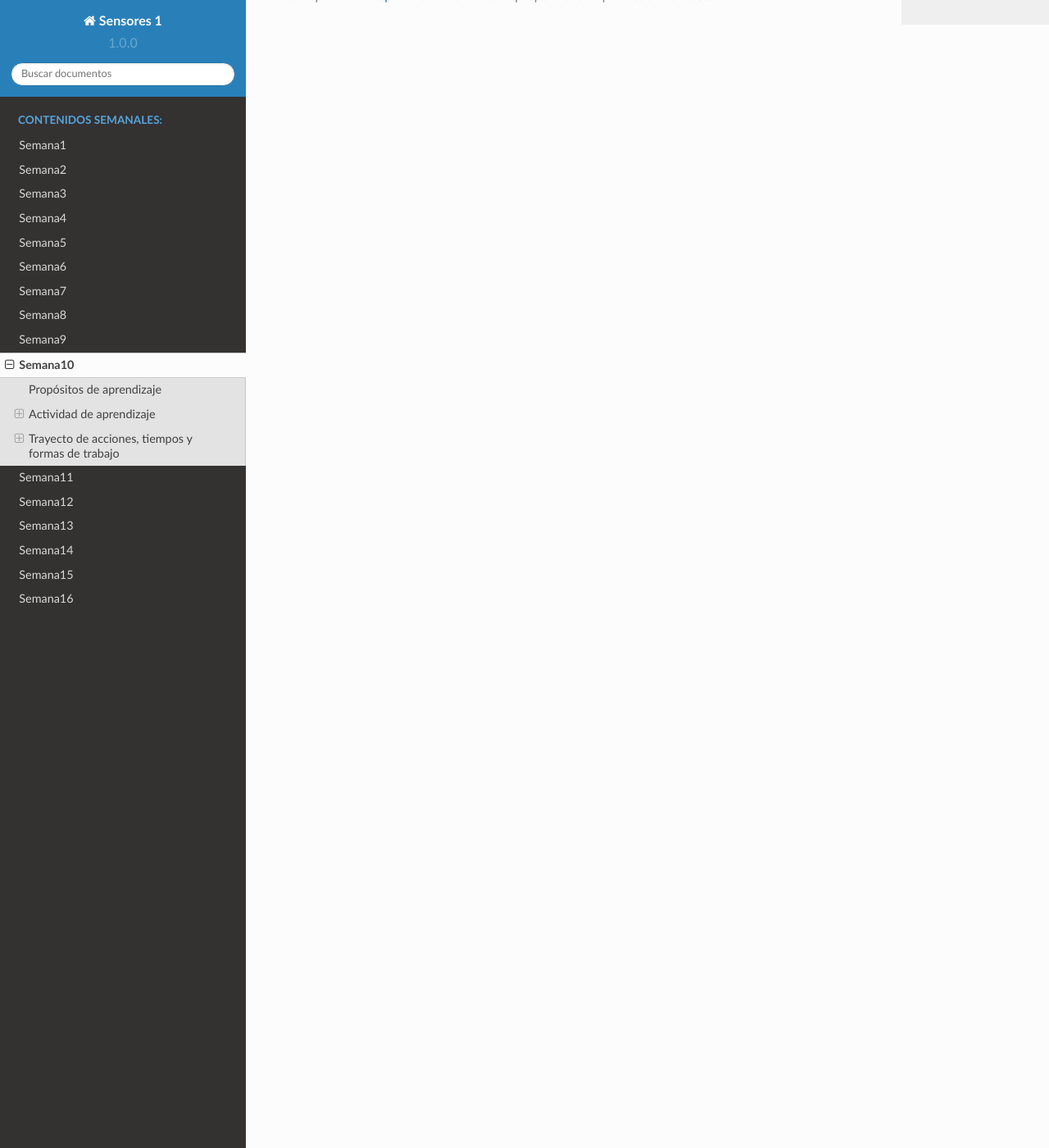
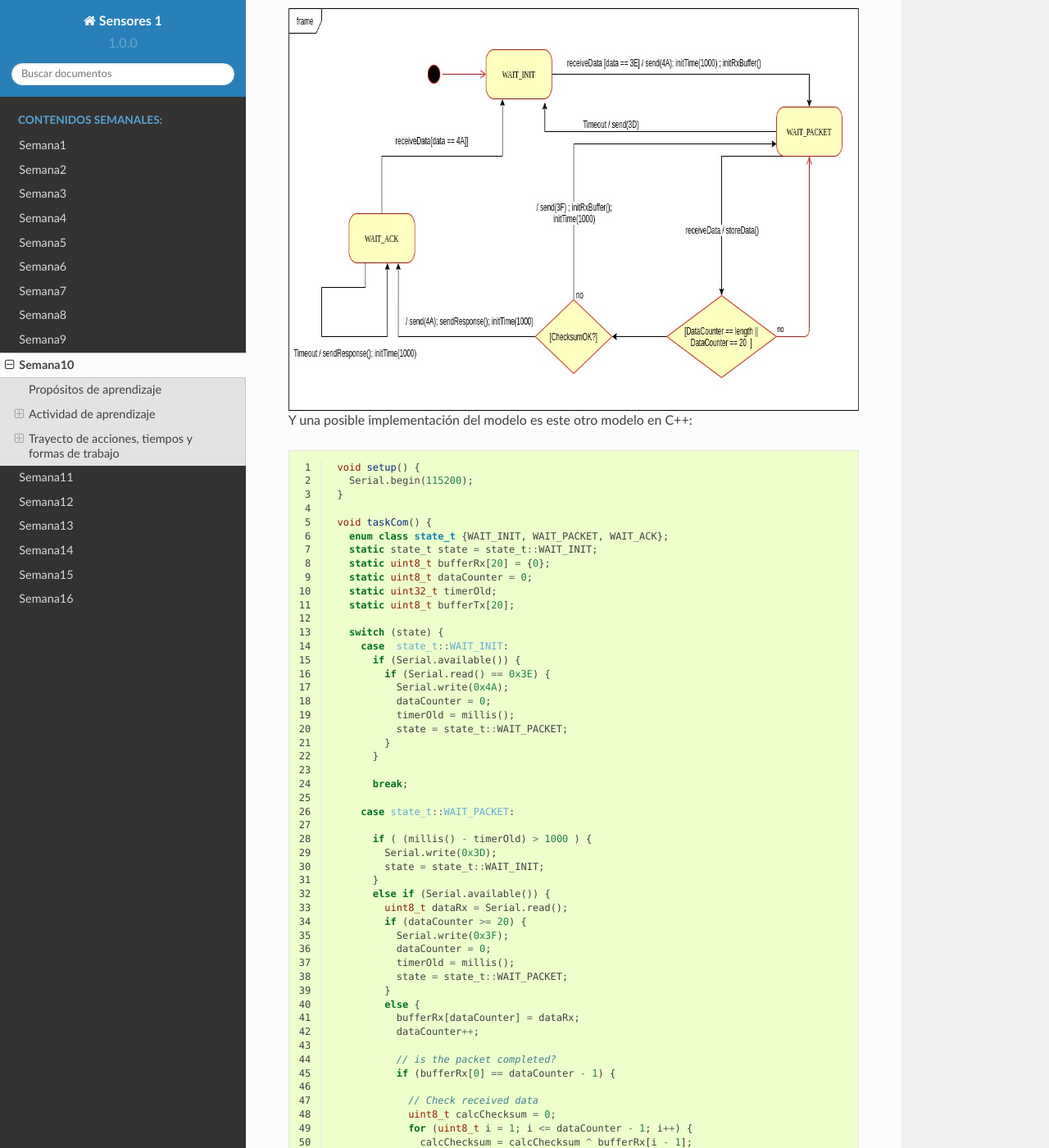
Before and after one commit to juanferfranco/sensores1, a Sphinx documentation site: the page built from docs/_semana10/semana10.rst, in a window 1280 px wide and 1400 px high, scrolled down 3960 px. Shown: the whole window at 82% size. Built offline with Sphinx 7.4.7 and the Read the Docs theme 2.0.0, drawn with Linux system fonts in a browser that asks for light colours; some of the changed text lies outside the part shown.

Commit message:
update week 10

```diff
--- a/docs/_semana10/semana10.rst
+++ b/docs/_semana10/semana10.rst
@@ -188,3 +188,122 @@ Actividad 3
 * Recursos: ingresa a Teams
 * Duración de la actividad: 1 horas 20 minutos
 * Forma de trabajo: grupal
+
+Ejercicio
+##########
+Vamos a repasar el protocolo binario del reto de la unidad 3.
+
+Un posible modelo de la solución es este:
+
+.. image:: ../_static/parcial2SM.jpg
+   :scale: 100%
+   :align: center
+
+Y una posible implementación del modelo es este otro modelo en C++:
+
+.. code-block:: cpp
+   :lineno-start: 1
+
+    void setup() {
+      Serial.begin(115200);
+    }
+
+    void taskCom() {
+      enum class state_t {WAIT_INIT, WAIT_PACKET, WAIT_ACK};
+      static state_t state = state_t::WAIT_INIT;
+      static uint8_t bufferRx[20] = {0};
+      static uint8_t dataCounter = 0;
+      static uint32_t timerOld;
+      static uint8_t bufferTx[20];
+
+      switch (state) {
+        case  state_t::WAIT_INIT:
+          if (Serial.available()) {
+            if (Serial.read() == 0x3E) {
+              Serial.write(0x4A);
+              dataCounter = 0;
+              timerOld = millis();
+              state = state_t::WAIT_PACKET;
+            }
+          }
+
+          break;
+
+        case state_t::WAIT_PACKET:
+
+          if ( (millis() - timerOld) > 1000 ) {
+            Serial.write(0x3D);
+            state = state_t::WAIT_INIT;
+          }
+          else if (Serial.available()) {
+            uint8_t dataRx = Serial.read();
+            if (dataCounter >= 20) {
+              Serial.write(0x3F);
+              dataCounter = 0;
+              timerOld = millis();
+              state = state_t::WAIT_PACKET;
+            }
+            else {
+              bufferRx[dataCounter] = dataRx;
+              dataCounter++;
+
+              // is the packet completed?
+              if (bufferRx[0] == dataCounter - 1) {
+
+                // Check received data
+                uint8_t calcChecksum = 0;
+                for (uint8_t i = 1; i <= dataCounter - 1; i++) {
+                  calcChecksum = calcChecksum ^ bufferRx[i - 1];
+                }
+                if (calcChecksum == bufferRx[dataCounter - 1]) {
+                  bufferTx[0] = dataCounter - 3; //Length
+                  calcChecksum = bufferTx[0];
+
+                  // Calculate Tx checksum
+                  for (uint8_t i = 4; i <= dataCounter - 1; i++) {
+                    bufferTx[i - 3] = bufferRx[i - 1];
+                    calcChecksum = calcChecksum ^ bufferRx[i - 1];
+                  }
+
+                  bufferTx[dataCounter - 3] = calcChecksum;
+                  Serial.write(0x4A);
+                  Serial.write(bufferTx, dataCounter - 2);
+                  timerOld = millis();
+                  state = state_t::WAIT_ACK;
+                }
+                else {
+                  Serial.write(0x3F);
+                  dataCounter = 0;
+                  timerOld = millis();
+                  state = state_t::WAIT_PACKET;
+                }
+              }
+            }
+          }
+
+          break;
+
+        case state_t::WAIT_ACK:
+          if ( (millis() - timerOld) > 1000 ) {
+            timerOld = millis();
+            Serial.write(bufferTx, dataCounter - 2);
+          } else if (Serial.available()) {
+            if (Serial.read() == 0x4A) {
+              state = state_t::WAIT_INIT;
+            }
+          }
+
+          break;
+      }
+    }
+
+
+    void loop() {
+      taskCom();
+    }
+
+Un ejemplo de una escenario de prueba:
+
+.. image:: ../_static/vector1.jpg
+   :scale: 100%
+   :align: center
```
